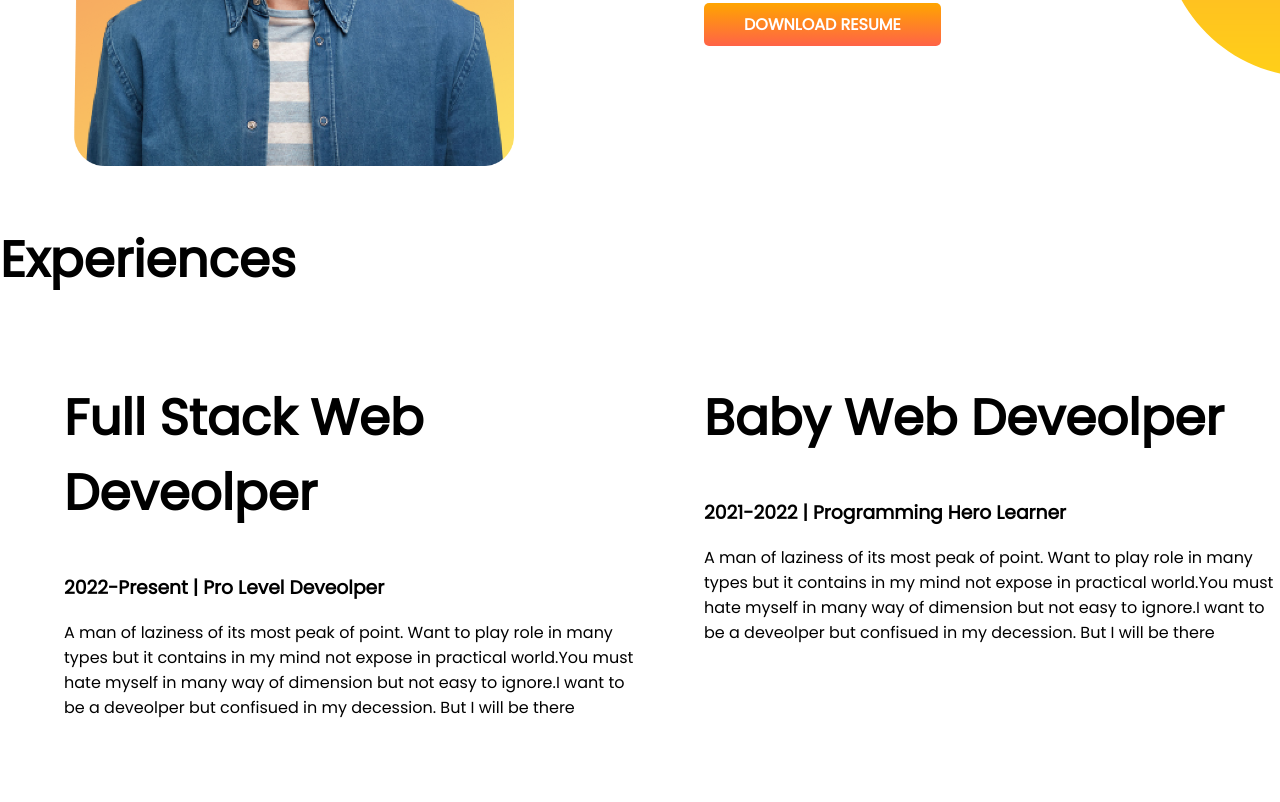
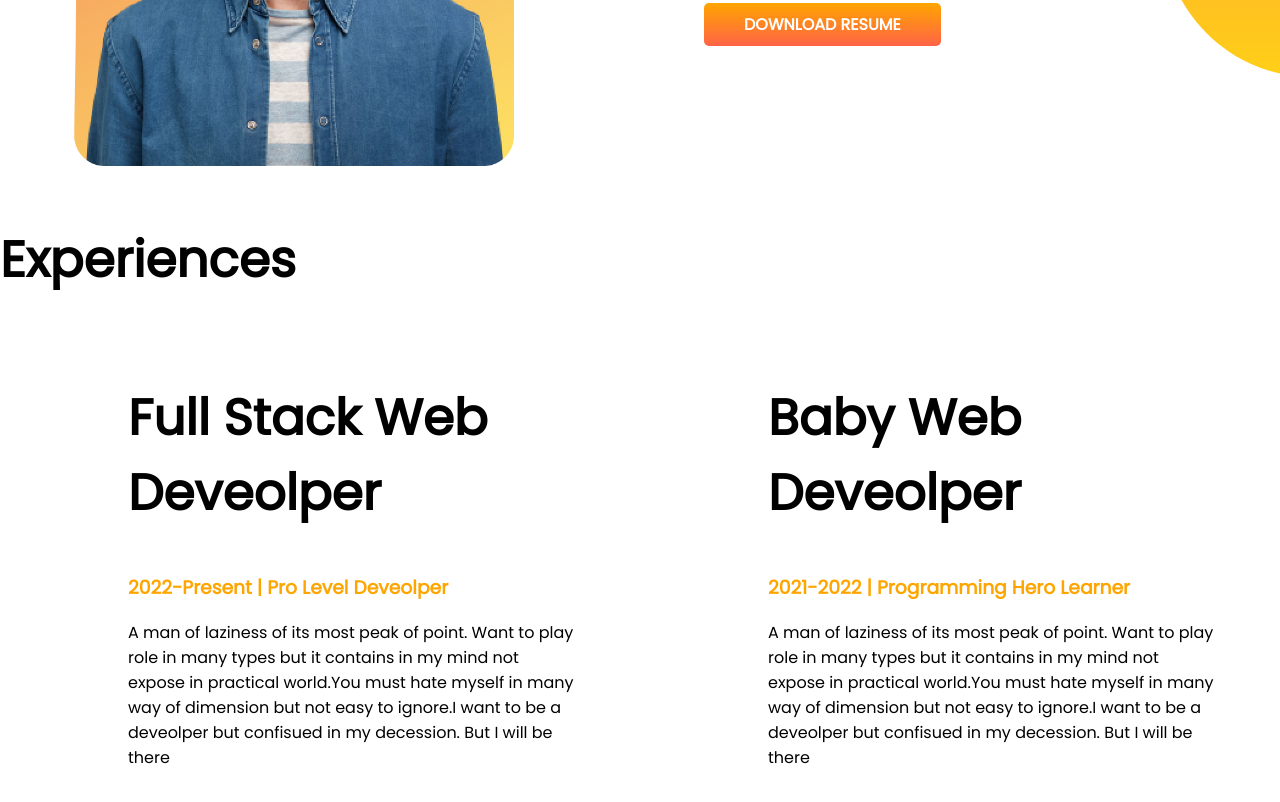
Before and after one commit to saka-bta/dev-portfolio, a plain HTML site: page index.html in a window 1280 px wide. Shown: the part 961-1763 px from the top of the page. Drawn offline with Linux system fonts and the light colour scheme.

Commit message:
box-shadow

```diff
--- a/index.html
+++ b/index.html
@@ -52,16 +52,16 @@
     <section class="experience-area">
         <h1>Experiences</h1>
         <div class="flexible-container">
-            <div class="half-width">
+            <div class="half-width experience-item">
                 <h1>Full Stack Web Deveolper</h1>
-                <h3>2022-Present | Pro Level Deveolper</h3>
+                <h3 class="orange-color">2022-Present | Pro Level Deveolper</h3>
                 <p>A man of laziness of its most peak of point. Want to play role in many types but it
                     contains in my mind not expose in practical world.You must hate myself in many way of dimension but
                     not easy to ignore.I want to be a deveolper but confisued in my decession. But I will be there</p>
             </div>
-            <div class="half-width">
+            <div class="half-width experience-item">
                 <h1>Baby Web Deveolper</h1>
-                <h3>2021-2022 | Programming Hero Learner</h3>
+                <h3 class="orange-color">2021-2022 | Programming Hero Learner</h3>
                 <p>A man of laziness of its most peak of point. Want to play role in many types but it
                     contains in my mind not expose in practical world.You must hate myself in many way of dimension but
                     not easy to ignore.I want to be a deveolper but confisued in my decession. But I will be there</p>
--- a/style.css
+++ b/style.css
@@ -16,6 +16,7 @@ h1{
 .half-width{
     width: 150%;
     padding-left: 5%;
+    box-shadow: ;
 }
 .half-width img{
     width: 80%;
@@ -37,3 +38,9 @@ h1{
     background-repeat: no-repeat;
     background-position: right;
 }
+.experience-item{
+    width: 40%;
+    margin-left: 5%;
+    margin-right: 5%;
+
+}
```
